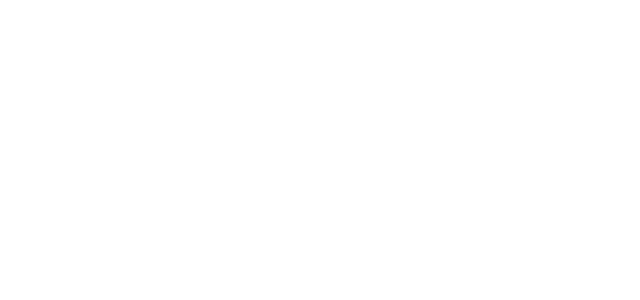
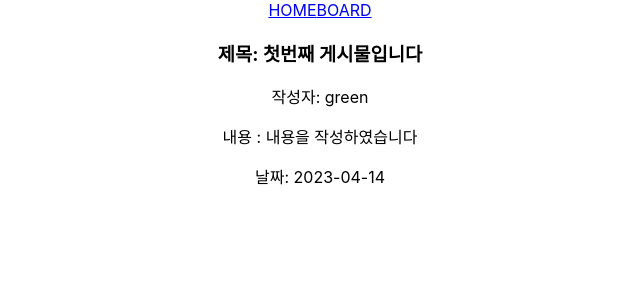
Before and after one commit to hj-Seong/2023-react, a React (Create React App) app in the folder router-context/: page /boardlist/1 in a window 1280 px wide. Before the commit this address had no page. Shown: the top 300 px of the page, without its empty margins (320-960 px from the left). Built offline with nearby package versions, Linux system fonts and the light colour scheme.

Commit message:
0414 router와 데이터

```diff
--- a/router-context/src/App.js
+++ b/router-context/src/App.js
@@ -2,13 +2,18 @@
 import {Route, Routes} from "react-router-dom"
 import Home from './page/Home';
 import BoardList from './page/BoardList';
+import Layout from './page/Layout';
+import Board from './page/Board';
 
 function App() {
   return (
     <div className="App">
       <Routes>
-        <Route path='/' element={<Home/>}/>
-        <Route path='/boardlist' element={<BoardList/>}/>
+        <Route path='/' element={<Layout/>}>
+          <Route path='/' element={<Home/>}/>
+          <Route path='/boardlist' element={<BoardList/>}/>
+          <Route path='/boardlist/:id' element={<Board />}/>
+        </Route>
       </Routes>
     </div>
   );
--- /dev/null
+++ b/router-context/src/components/NavHeader.jsx
@@ -0,0 +1,11 @@
+import React from 'react'
+import { Link } from 'react-router-dom'
+
+export default function NavHeader() {
+  return (
+    <div>
+        <Link to='/'>HOME</Link>
+        <Link to='/boardlist'>BOARD</Link>
+    </div>
+  )
+}
--- /dev/null
+++ b/router-context/src/page/Board.jsx
@@ -0,0 +1,45 @@
+import React, { useEffect } from 'react'
+import { useParams, useNavigate } from 'react-router-dom'
+
+import data from '../data/dummy.json'
+
+// id로 구분하기위해 board에 data의 내용이 필요함
+export default function Board() {
+  // useNavigate를 사용하면 함수를 이용해서 화면이동가능
+  const navigate = useNavigate();
+
+  const {id} = useParams();
+  // 배열의 함수인 find 를 이용하여
+  // 함수의 조건이 참인 하나의 값을 가져온다
+  // find로 가져온값은 배열 안에 있는 하나의 값
+  // find로 값을 찾지 못할 경우 undefined 출력
+  // undefined의 값에 속성을 찾으려고하면 >> 오류!
+  const boardData = data.find((d)=>(d.id == id))
+
+  // useEffect를 사용해서 boardData값이 undefind면
+  // 오류 페이지 컴포넌트로 이동 혹은 목록으로 이동
+  // 두번쨔 인자값이 빈 배열이라면 컴포넌트 생성시에 실행
+  useEffect(()=>{
+    if (boardData == undefined) {
+        navigate('/boardlist');
+    }
+  },[])
+
+  return (
+    <div>
+        {   // 화면이 먼저 화면에 렌더되고, useEffect 실행
+            // 화면 상에서 나타나는 오류를 제거하고
+            // useEffect로 이동
+            boardData && (
+                <div>
+                    <h3>제목: {boardData.title}</h3>
+                    <p>작성자: {boardData.writer}</p>
+                    <p>내용 : {boardData.content}</p>
+                    <p>날짜: {boardData.date}</p>
+                </div>
+            )
+        }
+
+    </div>
+  )
+}
--- a/router-context/src/page/BoardList.jsx
+++ b/router-context/src/page/BoardList.jsx
@@ -2,6 +2,7 @@
 import data from '../data/dummy.json'
 
 import { useState } from 'react'
+import { Link } from 'react-router-dom';
 
 // json을 이용한 데이터를 들고와서
 // 목록 출력
@@ -13,7 +14,11 @@
         <ul>
             {
                 dataList.map((data)=>(
-                    <li>{data.title}</li>
+                    <li key={data.id}>
+                        <Link to={`/boardlist/${data.id}`}>
+                            {data.title}
+                        </Link>
+                    </li>
                 ))
             }
         </ul>
--- /dev/null
+++ b/router-context/src/page/Layout.jsx
@@ -0,0 +1,12 @@
+import React from 'react'
+import NavHeader from '../components/NavHeader'
+import { Outlet } from 'react-router-dom'
+
+export default function Layout() {
+  return (
+    <div>
+        <NavHeader />
+        <Outlet />
+    </div>
+  )
+}
```
